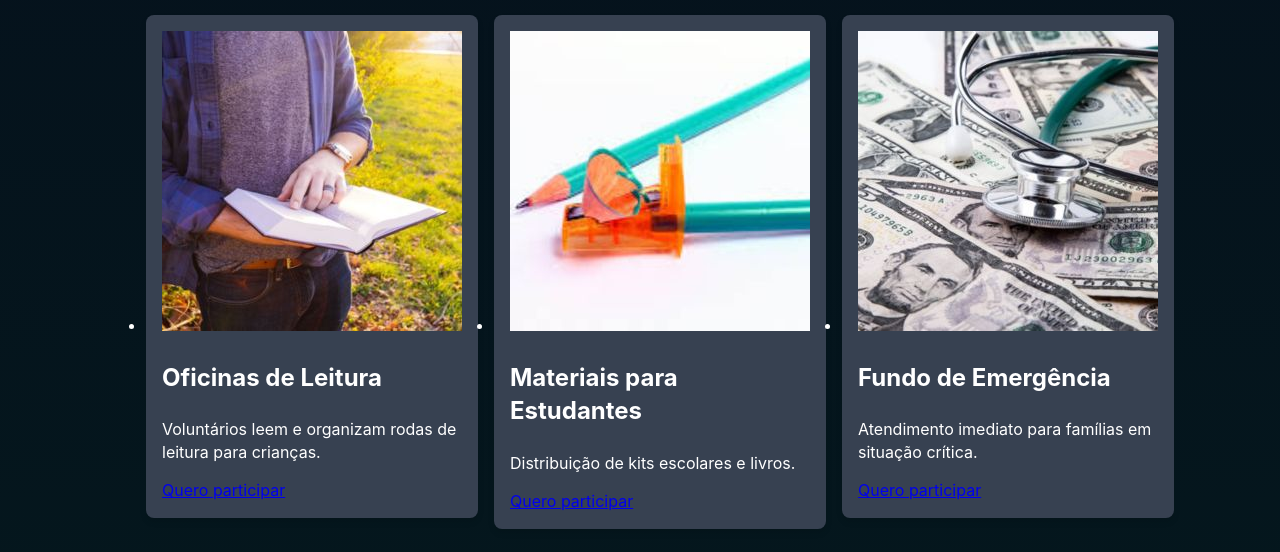
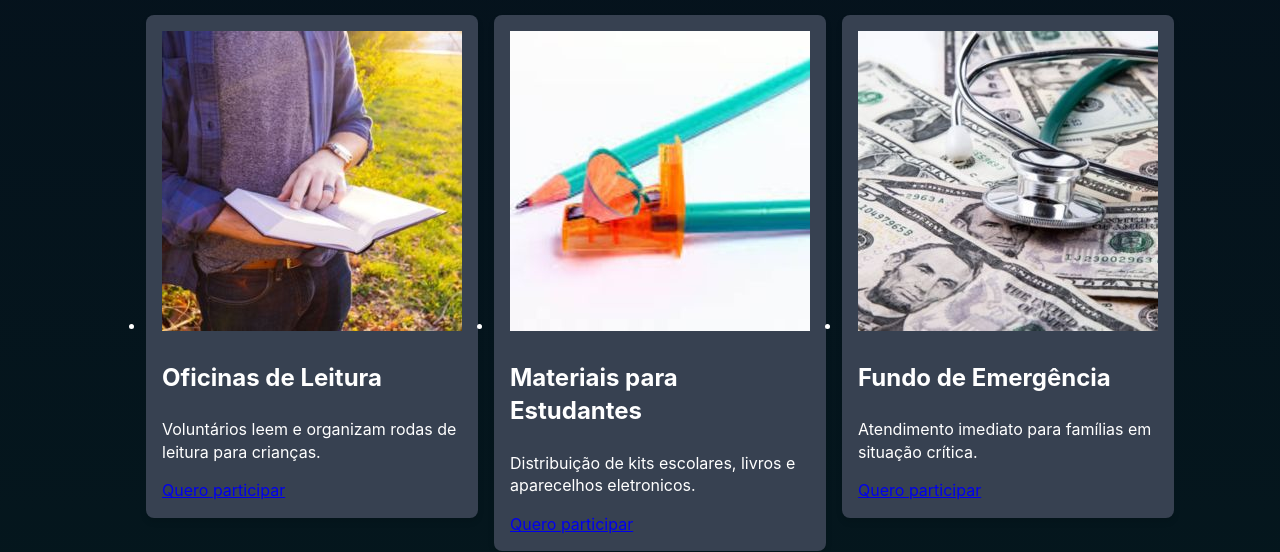
Before and after one commit to MaiconDS28/passadores_de_semestre_Entrega2, a plain HTML site: page projetos.html in a window 1280 px wide. Shown: the part 216-768 px from the top of the page. Drawn offline with Linux system fonts and the light colour scheme.

Commit message:
atualizacao

```diff
--- a/projetos.html
+++ b/projetos.html
@@ -37,7 +37,7 @@
             <ul class="grid project-list" role="list">
                 <li id="proj-1">
                     <article class="card">
-                        <!-- Imagem: Baixar de Unsplash (ex.: crianças estudando), otimizar, salvar como projeto1.jpg, ~80KB, 300px largura -->
+                        <!-- Imagem: projeto1.jpg, 300px largura -->
                         <img src="assets/img/projeto1.jpg" alt="Oficinas de leitura" width="300" loading="lazy">
                         <h3>Oficinas de Leitura</h3>
                         <p>Voluntários leem e organizam rodas de leitura para crianças.</p>
@@ -46,16 +46,16 @@
                 </li>
                 <li id="proj-2">
                     <article class="card">
-                        <!-- Imagem: Baixar de Unsplash (ex.: kits escolares), otimizar, salvar como projeto2.jpg, ~80KB, 300px largura -->
+                        <!-- Imagem: projeto2.jpg, 300px largura -->
                         <img src="assets/img/projeto2.jpg" alt="Materiais para estudantes" width="300" loading="lazy">
                         <h3>Materiais para Estudantes</h3>
-                        <p>Distribuição de kits escolares e livros.</p>
+                        <p>Distribuição de kits escolares, livros e aparecelhos eletronicos.</p>
                         <a href="cadastro.html" class="cta">Quero participar</a>
                     </article>
                 </li>
                 <li id="proj-3">
                     <article class="card">
-                        <!-- Imagem: Baixar de Unsplash (ex.: ajuda humanitária), otimizar, salvar como projeto3.jpg, ~80KB, 300px largura -->
+                        <!-- Imagem: projeto3.jpg, 300px largura -->
                         <img src="assets/img/projeto3.jpg" alt="Fundo de emergência" width="300" loading="lazy">
                         <h3>Fundo de Emergência</h3>
                         <p>Atendimento imediato para famílias em situação crítica.</p>
@@ -67,7 +67,7 @@
         <section aria-labelledby="voluntariado">
             <h2 id="voluntariado">Voluntariado</h2>
             <p>Junte-se a nós! Inscreva-se para participar de nossos projetos.</p>
-            <!-- Imagem: Baixar de Unsplash (ex.: voluntários trabalhando), otimizar, salvar como voluntario.jpg, ~100KB, 400px largura -->
+            <!-- Imagem: voluntario.jpg, 400px largura -->
             <img src="assets/img/voluntario.jpg" alt="Grupo de voluntários em ação" width="400" loading="lazy">
             <a href="cadastro.html" class="cta">Quero ser voluntário</a>
         </section>
```
Also changed, not shown: capitacao.html (+3 -3 lines), index.html (+5 -5 lines), js/scripts.js (+6 -6 lines).
